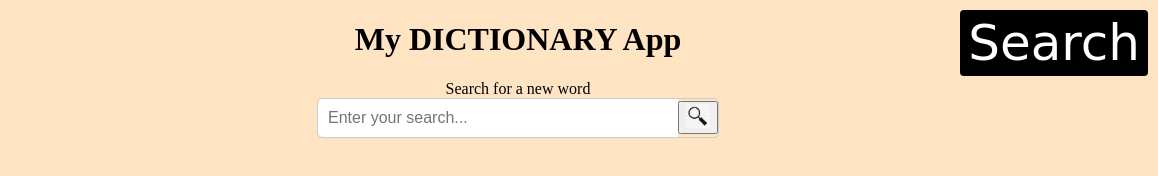
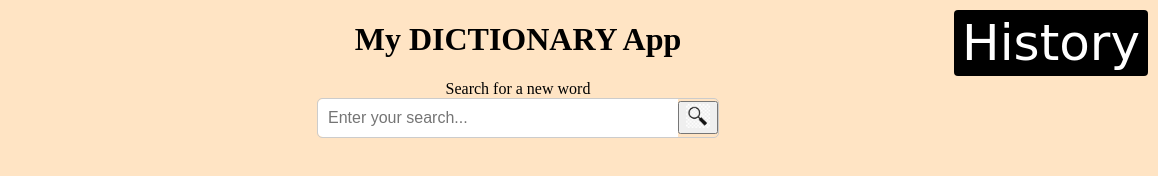
Before and after one commit to supritansu/dictionary_app, a plain HTML site: page index.html in a window 1280 px wide. Shown: the full height of the page, 122-1280 px from the left. Drawn offline with Linux system fonts and the light colour scheme.

Commit message:
Add files via upload

```diff
--- a/index.html
+++ b/index.html
@@ -22,7 +22,7 @@
     </div>
 
     <div class="history-tab">
-        <a href="history.html">Search</a>
+        <a href="history.html">History</a>
     </div>
     <script src="index.js"></script>
     <div id="results"></div>
```
